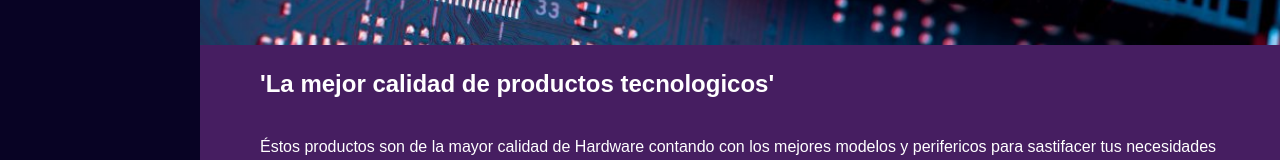
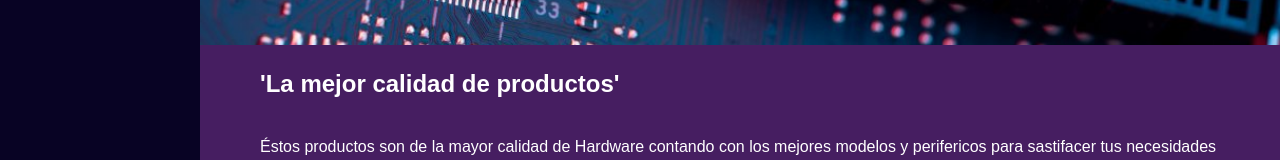
Before and after one commit to jersonp92/subirlo, a plain HTML site: page index.html in a window 1280 px wide. Shown: the part 375-535 px from the top of the page. Drawn offline with Linux system fonts and the light colour scheme.

Commit message:
Update index.html

```diff
--- a/index.html
+++ b/index.html
@@ -32,7 +32,7 @@
 
 	<div class="bloque">
 		<div class="container">
-			<h2>'La mejor calidad de productos tecnologicos'</h2>
+			<h2>'La mejor calidad de productos'</h2>
 			<p>Éstos productos son de la mayor calidad de Hardware contando con los mejores modelos
 				y perifericos para sastifacer tus necesidades
             </p>
```
